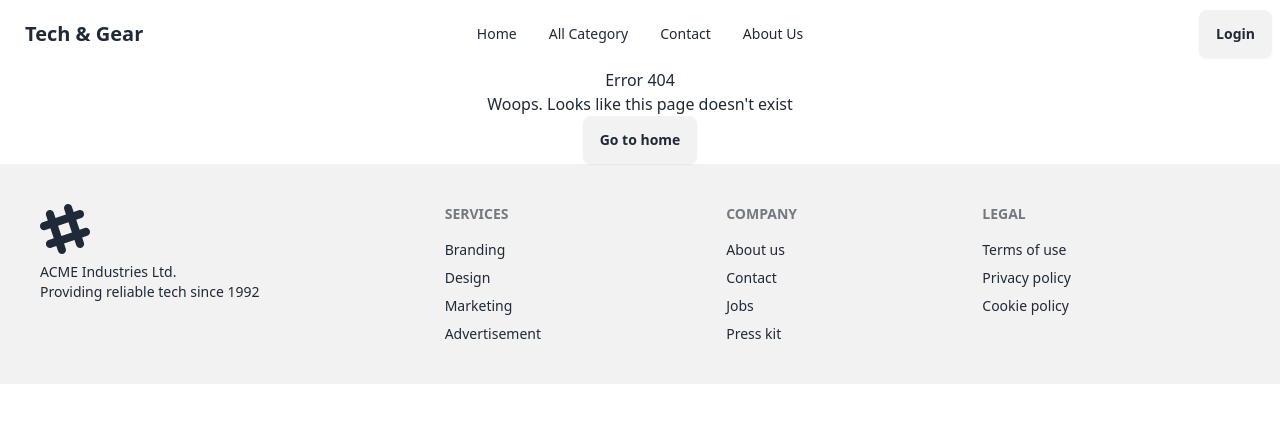
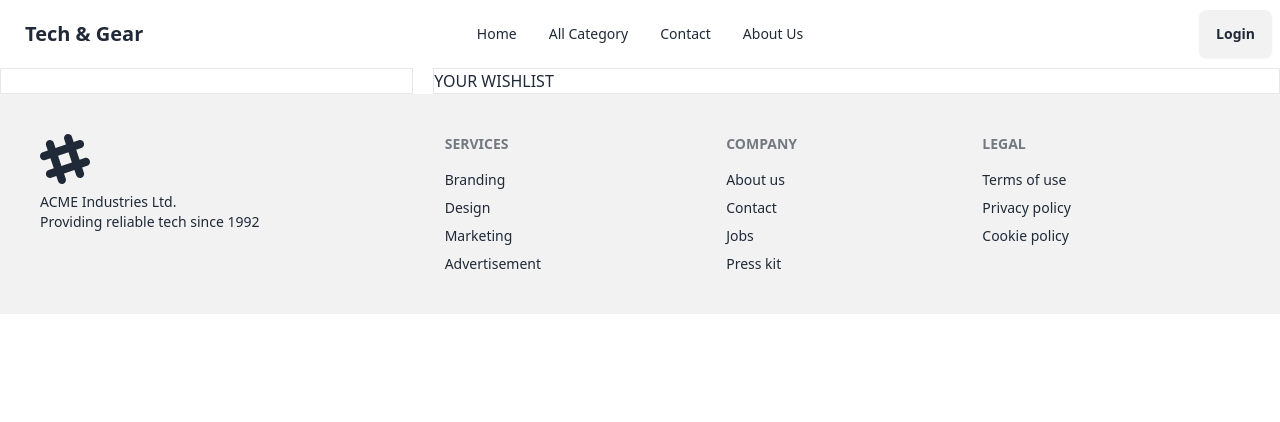
Before and after one commit to Mostafizur-Pro/tech-gear, a Next.js app: page /wishlist in a window 1280 px wide. Before the commit this address had no page. Shown: the top 422 px of the page. Built offline with nearby package versions, Linux system fonts and the light colour scheme.

Commit message:
grid structure done.

```diff
--- /dev/null
+++ b/src/pages/wishlist/index.tsx
@@ -0,0 +1,16 @@
+import React from "react";
+
+const WishList = () => {
+  return (
+    <section className="md:grid-cols-3 px-3 md:px-0 grid gap-5 max-w-7xl mx-auto">
+      {/* nav section */}
+      <div className="md:col-span-1 border"></div>
+      {/* product section */}
+      <div className="md:col-span-2 border">
+        <h1 className="uppercase">Your WishList</h1>
+      </div>
+    </section>
+  );
+};
+
+export default WishList;
```
